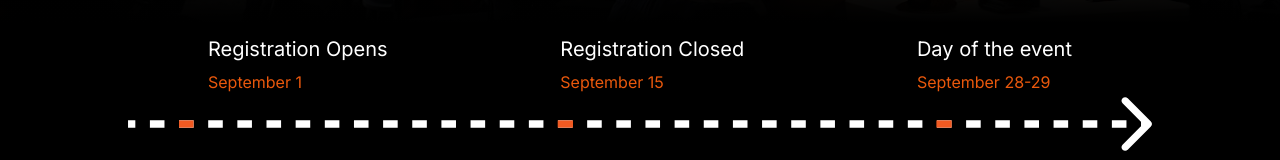
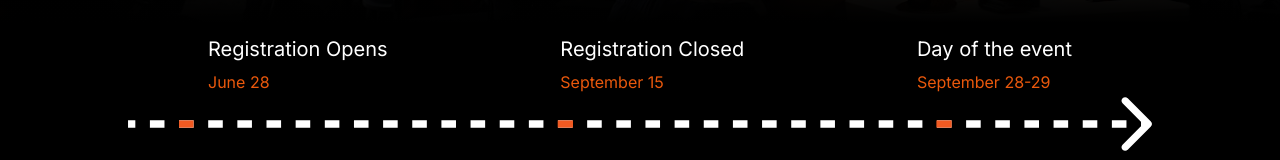
Before and after one commit to langaracpsc/lhacks2024, a Next.js app: page /Handbook in a window 1280 px wide. Shown: the part 457-617 px from the top of the page. Built offline with nearby package versions, Linux system fonts and the light colour scheme.

Commit message:
Added the edited text required

```diff
--- a/src/app/Header/header.tsx
+++ b/src/app/Header/header.tsx
@@ -75,7 +75,7 @@ export default function Header() {
             <div className={`arrow flex flex-row w-[80%] justify-between self-center mt-[3em] ${displayCheck ? '' : 'hidden'}`}>
                 <div className='flex flex-col justify-left mx-[5em]'>
                     <h4 className='my-[0.2em] text-xl'>Registration Opens</h4>
-                    <p className='text-l my-[0.2em] text-orange-600 text-l'>September 1</p>
+                    <p className='text-l my-[0.2em] text-orange-600 text-l'>June 28</p>
                 </div>
                 <div className='flex flex-col justify-left mx-[5em]'>
                     <h4 className='my-[0.2em] text-xl'>Registration Closed</h4>
--- a/src/app/layout.tsx
+++ b/src/app/layout.tsx
@@ -2,6 +2,7 @@ import type { Metadata } from "next";
 import { Inter } from "next/font/google";
 import "./globals.css";
 
+import Script from 'next/script'
 const inter = Inter({ subsets: ["latin"] });
 
 export const metadata: Metadata = {
@@ -16,9 +17,7 @@ export default function RootLayout({
 }>) {
   return (
     <html lang="en">
-      <head>
-        <script defer data-domain="lhacks.langaracs.ca" src="https://plausible.langaracs.tech/js/script.js"></script>
-      </head>
+      <head> <Script defer data-domain="lhacks.langaracs.ca" src="https://plausible.langaracs.tech/js/script.js" /></head>
       <body className={inter.className + " bg-black text-white"}>{children}</body>
     </html>
   );
```
